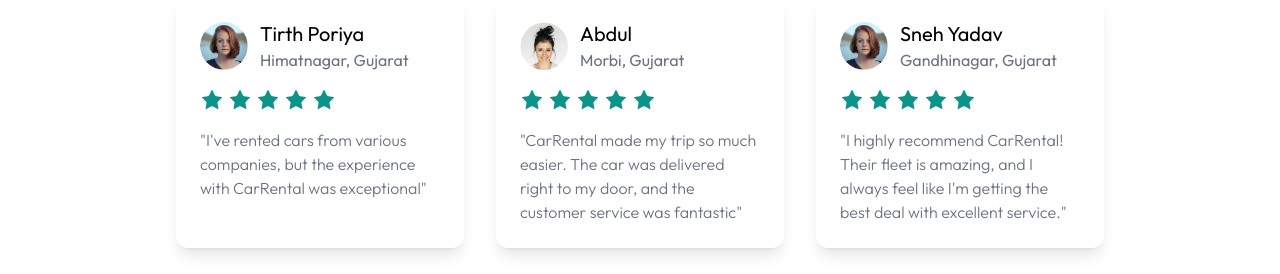
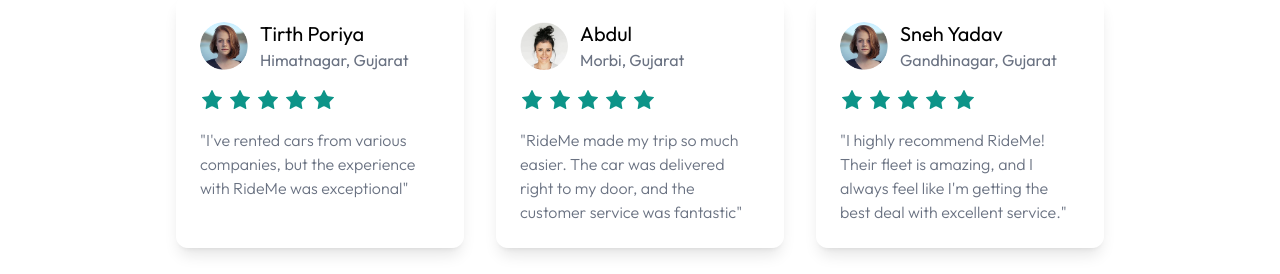
Before and after one commit to Targter/RIDEME-carRental, a React (Vite) app in the folder client/: page / in a window 1280 px wide. Shown: the part 3780-4054 px from the top of the page. Built offline with nearby package versions, Linux system fonts and the light colour scheme; no server answers.

Commit message:
update testimonials

```diff
--- a/client/src/components/Testimonial.jsx
+++ b/client/src/components/Testimonial.jsx
@@ -11,21 +11,21 @@
       location: "Himatnagar, Gujarat",
       image: assets.testimonial_image_1,
       testimonial:
-        "I've rented cars from various companies, but the experience with CarRental was exceptional",
+        "I've rented cars from various companies, but the experience with RideMe was exceptional",
     },
     {
       name: "Abdul",
       location: "Morbi, Gujarat",
       image: assets.testimonial_image_2,
       testimonial:
-        "CarRental made my trip so much easier. The car was delivered right to my door, and the customer service was fantastic",
+        "RideMe made my trip so much easier. The car was delivered right to my door, and the customer service was fantastic",
     },
     {
       name: "Sneh Yadav",
       location: "Gandhinagar, Gujarat",
       image: assets.testimonial_image_1,
       testimonial:
-        "I highly recommend CarRental! Their fleet is amazing, and I always feel like I'm getting the best deal with excellent service.",
+        "I highly recommend RideMe! Their fleet is amazing, and I always feel like I'm getting the best deal with excellent service.",
     },
   ];
   return (
```
